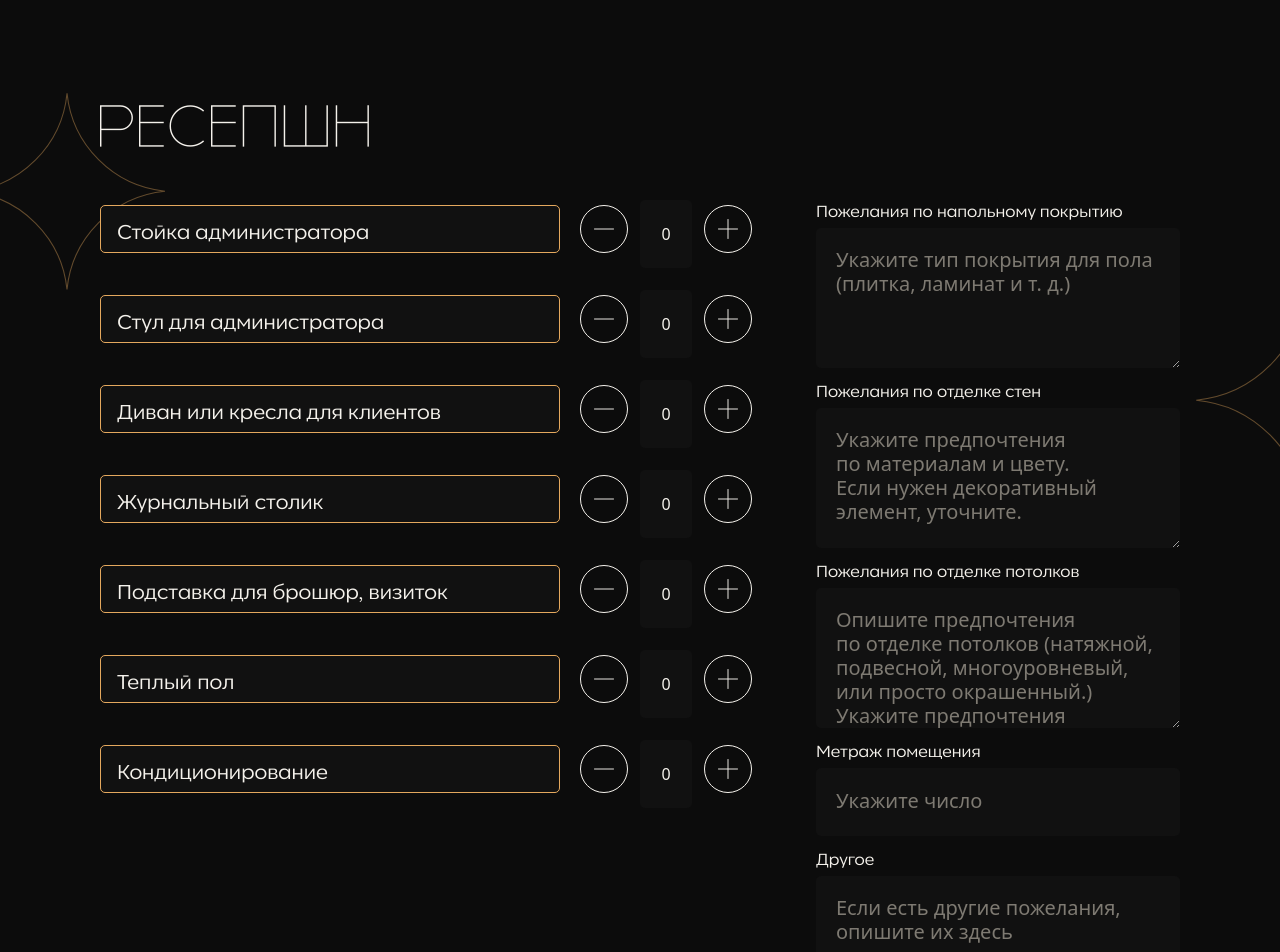
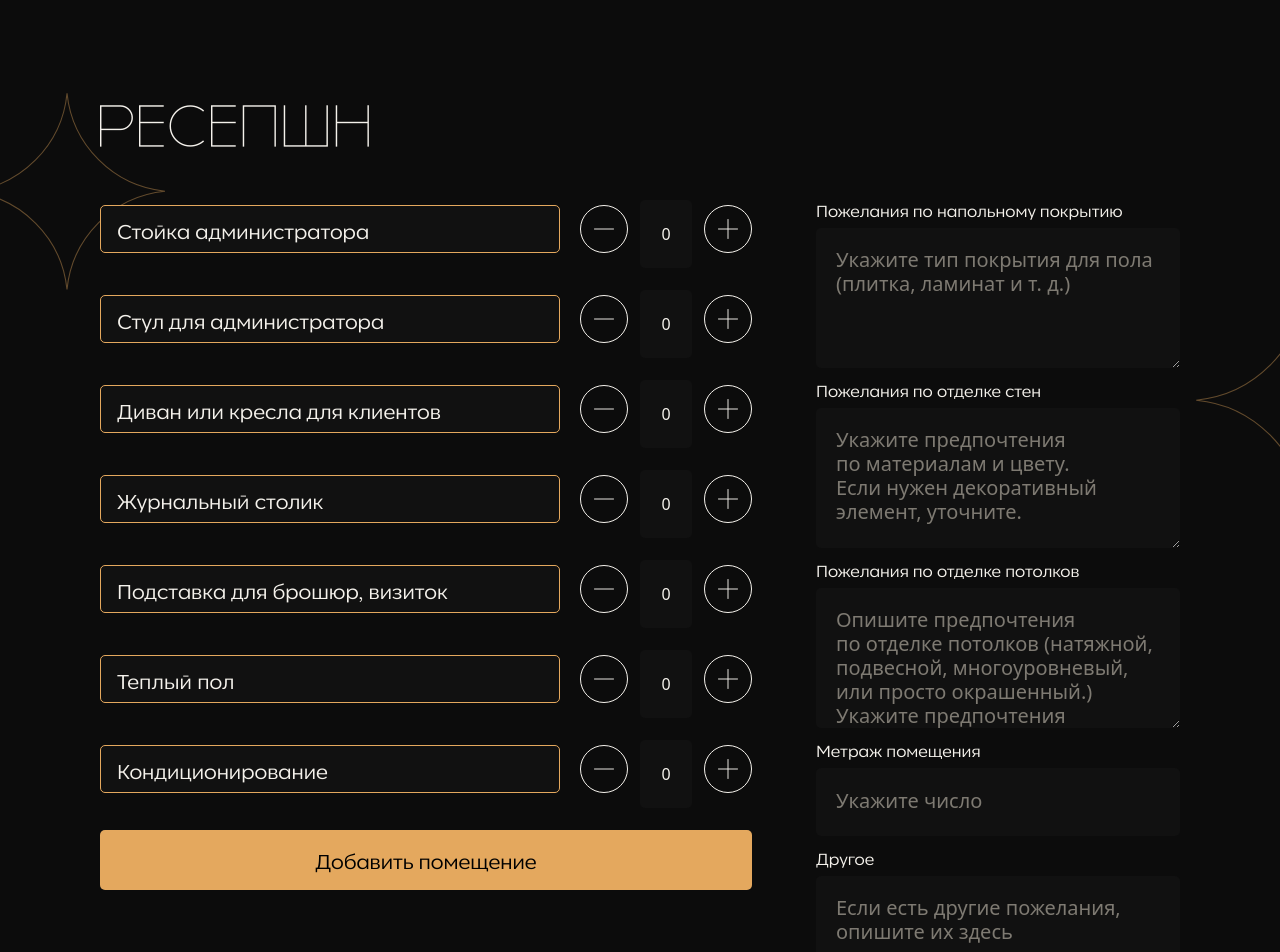
Before and after one commit to Shadovitsme/kwolCommercialPensil, a Vue app: page /rooms in a window 1280 px wide. Shown: the top 952 px of the page. Built offline with nearby package versions, Linux system fonts and the light colour scheme.

Commit message:
Заполненные комнаты - исправлена ошибка со стрелками у кнопок - исправлены отступы у текста в кнопках - добавлена кнопка добавить помещение

```diff
--- a/src/chooseYourRoom.vue
+++ b/src/chooseYourRoom.vue
@@ -31,6 +31,7 @@ function redirect() {
 
         <div class="w-full flex md:justify-end mt-9 md:mt-12">
           <YellowButton
+          :arrow="true"
             :onclick="redirect"
             class="mt-[34px] md:w-[212px]"
             text="Далее"
--- a/src/components/labelGroup.vue
+++ b/src/components/labelGroup.vue
@@ -1,6 +1,7 @@
 <script setup>
 import { ref,watch } from 'vue'
 import LabelAdditional from './labelAdditional.vue'
+import YellowButton from './yellowButton.vue'
 
 const props = defineProps({
   textArray: {
@@ -30,5 +31,10 @@ watch(() => props.textArray, updateStyles, { deep: true })
 <template>
   <div :class="gridStyle">
     <LabelAdditional :short="short" v-for="item in props.textArray" :text="item"></LabelAdditional>
-  </div>
+    <YellowButton
+            type="button"
+            class="w-full"
+            text="Добавить помещение"
+            :arrow="false"
+          ></YellowButton>  </div>
 </template>
--- a/src/components/yellowButton.vue
+++ b/src/components/yellowButton.vue
@@ -8,10 +8,10 @@ const props = defineProps({
 </script>
 <template>
   <button class="h-[40px] md:h-[60px] flex yellowButton">
-    <div class="flex mx-auto md:ml-14 my-auto">
+    <div class="flex mx-auto my-auto">
       <p class="p3">{{ text }}</p>
       <div
-        v-if="!props.arrow"
+        v-if="props.arrow"
         class="rightArrow h-6 w-6 ml-4 mt-1 md:visible hidden md:block"
       ></div>
     </div>
--- a/src/main.vue
+++ b/src/main.vue
@@ -58,7 +58,7 @@ function getMainUserData(e) {
               placeholder="Введите телефон"
             />
             <input maxlength="30" class="input" type="text" name="city" placeholder="Ваш город" />
-            <YellowButton class="mt-[34px] md:w-[318px]" text="Перейти к брифу"></YellowButton>
+            <YellowButton :arrow="true" class="mt-[34px] md:w-[318px]" text="Перейти к брифу"></YellowButton>
           </form>
         </div>
       </div>
--- a/src/mainDataPage.vue
+++ b/src/mainDataPage.vue
@@ -133,7 +133,7 @@ function sendMainUserData(e) {
           <p class="H6 Accent">Количество рабочих мест</p>
           <input class="input mb-4 md:mb-10" type="number" placeholder="Укажите число" />
           <div class="w-full md:mt-[75px] flex md:justify-end">
-            <YellowButton class="md:w-[212px]" text="Далее"></YellowButton>
+            <YellowButton :arrow="true" class="md:w-[212px]" text="Далее"></YellowButton>
           </div>
         </div>
       </form>
--- a/src/rooms.vue
+++ b/src/rooms.vue
@@ -3,7 +3,7 @@ import LabelGroup from './components/labelGroup.vue'
 import YellowButton from './components/yellowButton.vue'
 import $ from 'jquery'
 import { jquery } from 'globals'
-import { ref,watch } from 'vue'
+import { ref, watch } from 'vue'
 
 function sendRoomDetailData(e) {
   e.preventDefault()
@@ -27,15 +27,102 @@ function sendRoomDetailData(e) {
 }
 
 const roomArray = [
-  ['Ресепшн', ['Стойка администратора', 'Стул для администратора', 'Диван или кресла для клиентов', 'Журнальный столик','Подставка для брошюр, визиток','Теплый пол', 'Кондиционирование']],
-  ['Кухня', ['Водонагреватель', 'Посудомойка', 'Фильтр для воды', 'Духовой шкаф', 'Холодильник', 'Измельчитель отходов','Подсветка','Мойка','Микроволновка','Защита от протечек','Вытяжка','Теплый пол']],
-  ['Санузел', [2, 2, 2, 2]],
-  ['Зона ожидания', [2, 2, 2, 2]],
-  ['Переговорная', [2, 2, 2, 2]],
-  ['Кладовая', [2, 2, 2, 2]],
-  ['Склад', [2, 2, 2, 2]],
-  ['Кабинет', [2, 2, 2, 2]],
-  ['Большая переговорная', [2, 2, 2, 2]]
+  [
+    'Ресепшн',
+    [
+      'Стойка администратора',
+      'Стул для администратора',
+      'Диван или кресла для клиентов',
+      'Журнальный столик',
+      'Подставка для брошюр, визиток',
+      'Теплый пол',
+      'Кондиционирование',
+    ],
+  ],
+  [
+    'Кухня',
+    [
+      'Водонагреватель',
+      'Посудомойка',
+      'Фильтр для воды',
+      'Духовой шкаф',
+      'Холодильник',
+      'Измельчитель отходов',
+      'Подсветка',
+      'Мойка',
+      'Микроволновка',
+      'Защита от протечек',
+      'Вытяжка',
+      'Теплый пол',
+    ],
+  ],
+  [
+    'Санузел',
+    [
+      'Унитаз',
+      'Раковина',
+      'Фильтр очистки воды',
+      'Водонагреватель',
+      'Полотенцесушитель',
+      'Теплый пол',
+      'Кондиционирование',
+    ],
+  ],
+  [
+    'Зона ожидания',
+    [
+      'Диван',
+      'Журнальный столик',
+      'Шкаф',
+      'Кресла',
+      'Напольная вешалка',
+      'Теплый пол',
+      'Кондиционирование',
+    ],
+  ],
+  [
+    'Переговорная',
+    [
+      'Стол для переговоров',
+      'Стулья для участников',
+      'Доска для записей ',
+      'Шкаф или полка для документов',
+      'Техническое оборудование',
+      'Теплый пол',
+      'Кондиционирование',
+    ],
+  ],
+  [
+    'Кладовая',
+    [
+      'Полки для хранения инвентаря',
+      'Система организации хранения',
+      'Вентиляция',
+      'Кондиционирование',
+    ],
+  ],
+  [
+    'Склад',
+    [
+      'Стеллажи для хранения товаров',
+      'Контейнеры или коробки для вещей',
+      'Вентиляция',
+      'Кондиционирование',
+      'Рабочий стол для учета и сортировки ',
+    ],
+  ],
+  [
+    'Кабинет',
+    [
+      'Рабочий стол',
+      'Кресло/стул',
+      'Полки для хранения книг',
+      'Организация места для документов',
+      'Настольная лампа',
+      'Центральное освещение',
+    ],
+  ],
+  ['Большая переговорная', ['Теплый пол', 'Кондиционирование']],
 ]
 let i = ref(0)
 let roomName = ref(roomArray[i.value][0])
@@ -43,12 +130,10 @@ let textArray = ref(roomArray[i.value][1])
 let testareaStyle = ref()
 
 const updateStyles = () => {
-  if(roomArray[i.value][1].length<7){
+  if (roomArray[i.value][1].length < 7) {
     testareaStyle.value = 'md:w-[1004px] w-full mt-5 md:mt-0'
-  }
-  else{
+  } else {
     testareaStyle.value = 'md:w-[916px] w-full mt-5 md:mt-0'
-
   }
 }
 // Initial check
@@ -93,7 +178,7 @@ watch(() => roomArray[i.value], updateStyles)
           </div>
         </div>
         <div class="w-full flex md:justify-end mt-9 md:mt-12">
-          <YellowButton class="mt-[34px] md:w-[212px]" text="Далее"></YellowButton>
+          <YellowButton :arrow="true" class="mt-[34px] md:w-[212px]" text="Далее"></YellowButton>
         </div>
       </form>
     </div>
--- a/src/wishPage.vue
+++ b/src/wishPage.vue
@@ -72,7 +72,7 @@ function replace(e) {
               placeholder="Если есть какая‑либо информация, которую вы считаете важной, укажите её здесь"
             ></textarea>
             <div class="w-full flex md:justify-end mt-9 md:mt-12">
-              <YellowButton class="md:w-[212px]" text="Далее"></YellowButton>
+              <YellowButton :arrow="true" class="md:w-[212px]" text="Далее"></YellowButton>
             </div>
           </div>
         </div>
```
